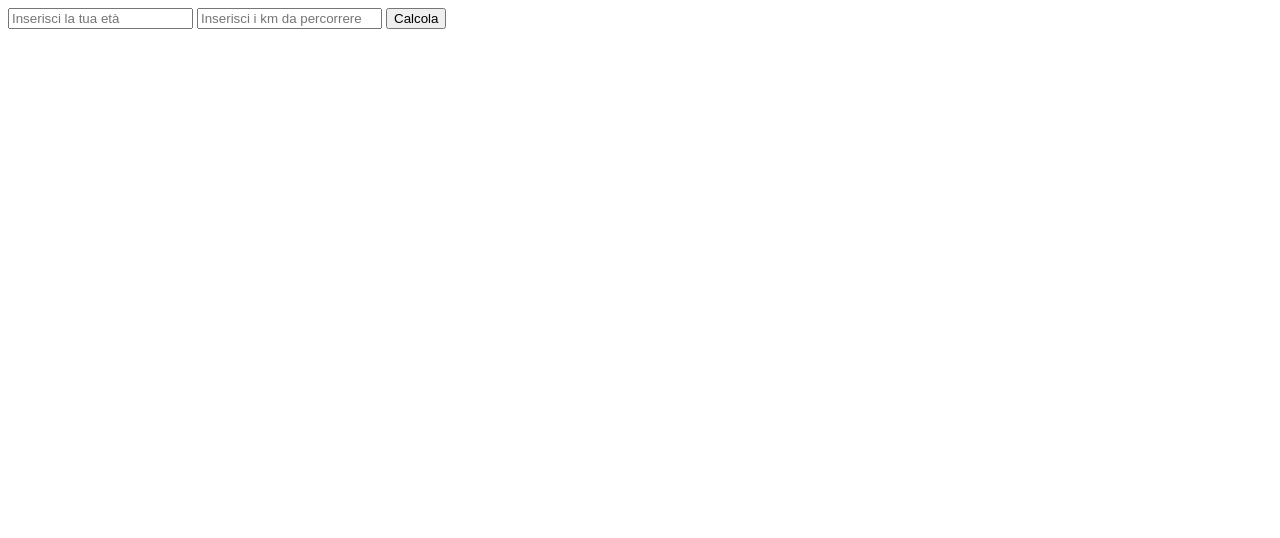
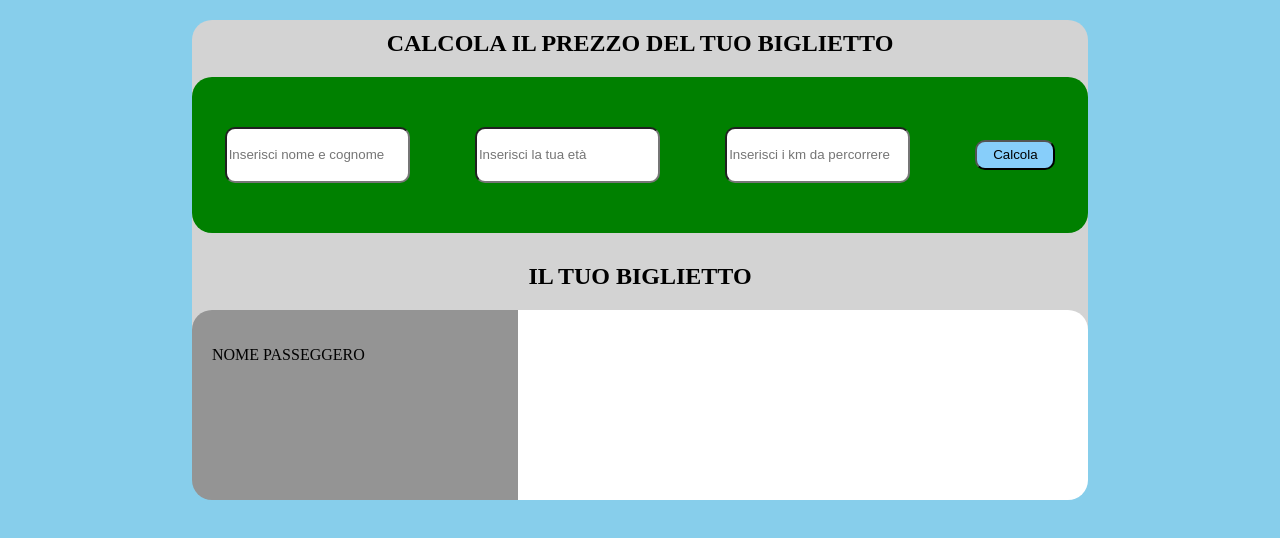
Before and after one commit to nicoargiolas/js-biglietto-treno-form, a plain HTML site: page index.html in a window 1280 px wide. Drawn offline with Linux system fonts and the light colour scheme.

Commit message:
Completamento esercizio

```diff
--- a/css/style.css
+++ b/css/style.css
@@ -0,0 +1,63 @@
+body {
+    background-color: skyblue;
+}
+
+.container {
+    width: 70vw;
+    background-color: lightgray;
+    margin: 0 auto;
+    border-radius: 20px;
+}
+
+.container h2 {
+    text-align: center;
+    padding-top: 10px;
+}
+
+form {
+    width: 100%;
+    background-color: green;
+    border-radius: 20px;
+}
+
+.input-areas {
+    display: flex;
+    justify-content: space-around;
+    align-items: center;
+    padding: 50px 0;
+}
+
+form input {
+    height: 50px;
+    border-radius: 10px;
+}
+
+form button {
+    height: 30px;
+    width: 80px;
+    background-color: lightskyblue;
+    border-radius: 10px;
+}
+
+.biglietto {
+    display: flex;
+    height: 150px;
+    width: 100%;
+    border-radius: 20px;
+}
+
+.biglietto .name-side {
+    width: 35%;
+    height: 100%;
+    padding: 20px;
+    background-color: rgb(148, 148, 148);
+    border-radius: 20px 0 0 20px;
+}
+
+.biglietto .details-side {
+    width: 65%;
+    height: 100%;
+    padding: 20px;
+    background-color: white;
+    border-radius: 0 20px 20px 0;
+}
--- a/index.html
+++ b/index.html
@@ -7,10 +7,30 @@
     <title>js-biglietto-treno-form</title>
 </head>
 <body>
-    <input type="text" class="age" placeholder="Inserisci la tua età">
-    <input type="text" class="km" placeholder="Inserisci i km da percorrere">
+    <div class="container">
+        <h2> CALCOLA IL PREZZO DEL TUO BIGLIETTO </h2>
+        <form action="">
+            <div class="input-areas">
+                <input type="text" class="name" placeholder="Inserisci nome e cognome">
+                <input type="number" class="age" placeholder="Inserisci la tua età">
+                <input type="number" class="km" placeholder="Inserisci i km da percorrere">
+                <button class="btn"> Calcola </button>
+            </div>
+        </form>
 
-    <button class="btn"> Calcola </button>
+        <h2> IL TUO BIGLIETTO </h2>
+        <div class="biglietto">
+            <div class="name-side">
+                <p> NOME PASSEGGERO </p>
+                <p id="user-name"></p>
+            </div>
+            <div class="details-side">
+                <p id="offer"></p>
+                <p id="price"></p>
+            </div>
+        </div>
+    </div>
+
 
     <script type="text/javascript" src="./js/script.js"></script>
 </body>
--- a/js/script.js
+++ b/js/script.js
@@ -15,22 +15,33 @@
 const ageField = document.querySelector('.age');
 const kmField = document.querySelector('.km');
 const button = document.querySelector('.btn');
+const userNameField = document.querySelector('.name');
+const userNameOut = document.getElementById('user-name');
+const offerOut = document.getElementById('offer');
+const priceOut = document.getElementById('price');
 
-const km = kmField.value;
 
-button.addEventListener('click', function(){
+button.addEventListener('click', function(event){
+    event.preventDefault();
+    const km = kmField.value;
     let price = km * 0.21;
+    let offer = "";
     console.log(`Il prezzo del biglietto senza sconto è di ${price}`);
 
     if (ageField.value < 18) {
         price = price * 0.8;
+        offer = "Under 18";
     } else if (ageField.value > 65) {
         price = price * 0.6;
+        offer = "Over 65";
     } else {
         price = price;
+        offer = "Offerta standard";
     }
-
     console.log(`Il prezzo finale è ${price}`);
 
+    userNameOut.innerHTML = `<strong> ${userNameField.value} </strong>`;
+    offerOut.innerHTML = `<strong> OFFERTA:</strong> ${offer}`;
+    priceOut.innerHTML = `<strong> PREZZO BIGLIETTO:</strong> €${price.toFixed(2)}`
 
 })
```
